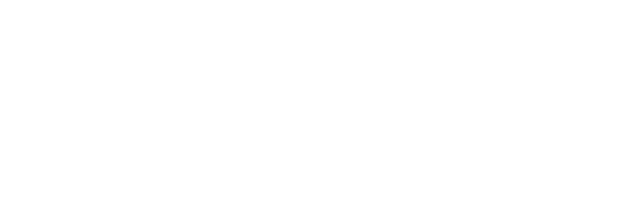
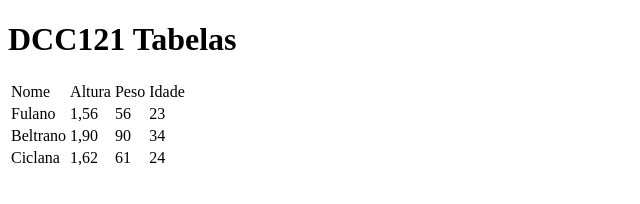
Before and after one commit to ufjf-dcc121/ufjf-dcc121-2022-1-atv2-CaioTav4res, a plain HTML site: page tabela.html in a window 1280 px wide. Shown: the whole page, without its empty margins (0-640 px from the left). Drawn offline with Linux system fonts and the light colour scheme.

Commit message:
adiciona dados na tabela

```diff
--- a/tabela.html
+++ b/tabela.html
@@ -7,6 +7,13 @@
     <title>Document</title>
 </head>
 <body>
+    <h1>DCC121 Tabelas</h1>
+<table>
+    <tr><td>Nome</td>     <td>Altura</td>    <td>Peso</td>     <td>Idade</td></tr>
+    <tr><td>Fulano</td>   <td>1,56 </td>    <td>56</td>       <td>23</td></tr>
+    <tr><td>Beltrano</td> <td>1,90</td>    <td>90</td>       <td>34</td></tr>
+    <tr><td>Ciclana</td>  <td>1,62</td>    <td>61</td>       <td>24</td></tr>
+</table>
 
 </body>
 </html>
```
